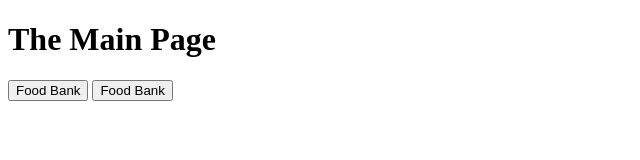
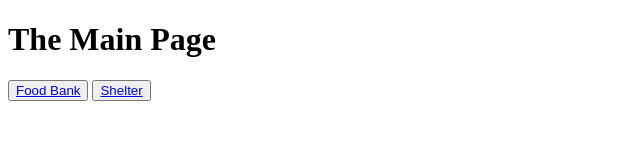
Before and after one commit to farwamubasher/My-APPetite, a plain HTML site: page index.html in a window 1280 px wide. Shown: the whole page, without its empty margins (0-640 px from the left). Drawn offline with Linux system fonts and the light colour scheme.

Commit message:
Update index.html

```diff
--- a/index.html
+++ b/index.html
@@ -3,9 +3,10 @@
 <body>
 
 <h1>The Main Page</h1>
+<button id="Food Bank"><a href="mapfoodbank.html">Food Bank</a></button>
+<button id="Shelter"><a href="mapshelter.html">Shelter</a></button>
 
-<button type="button" href="mapfoodbank.html">Food Bank</button>
- <button type="button" href="mapshelter.html">Food Bank</button>
+
 
 </body>
 </html>
```
